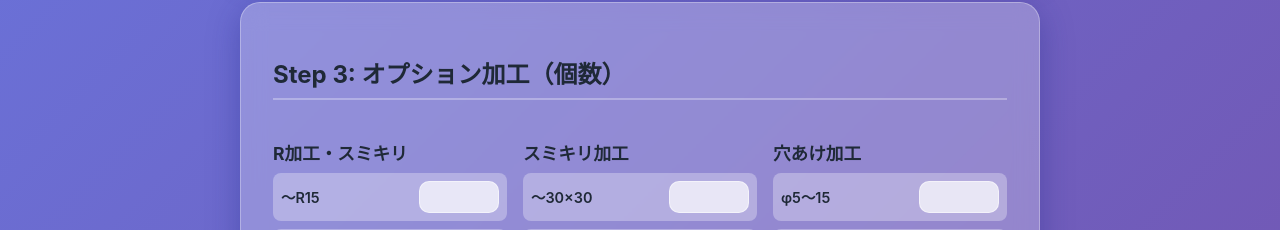
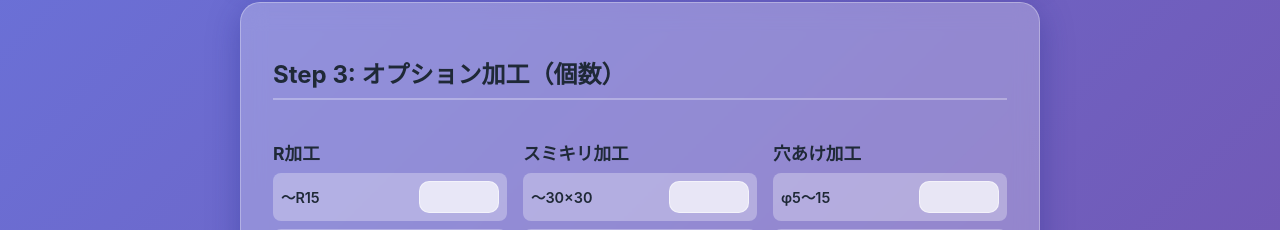
Before and after one commit to tamachan08/glass-cal, a React (Vite) app: page / in a window 1280 px wide. Shown: the part 984-1214 px from the top of the page. Built offline with nearby package versions, Linux system fonts and the light colour scheme.

Commit message:
Update option label to R-processing only

```diff
--- a/src/components/OptionInputs.tsx
+++ b/src/components/OptionInputs.tsx
@@ -36,7 +36,7 @@ export const OptionInputs: React.FC<OptionInputsProps> = ({ options, onChange })
             <div className="grid-3">
                 {/* R Processing */}
                 <div>
-                    <h3>R加工・スミキリ</h3>
+                    <h3>R加工</h3>
                     <div className="option-item">
                         <label>〜R15</label>
                         <input type="number" min="0" value={options.rProcessing.r15 || ''} onChange={e => updateR('r15', Number(e.target.value))} />
```
